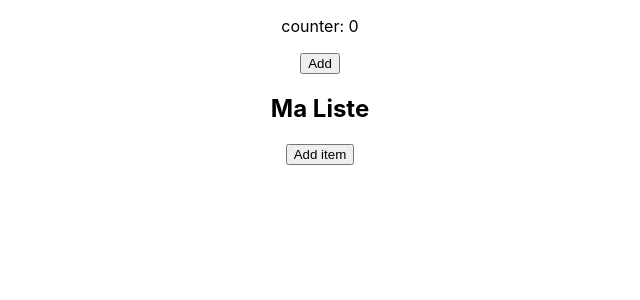
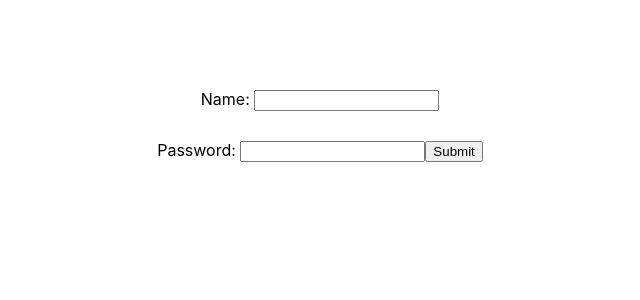
Before and after one commit to fahemGithub/formation-react, a React (Create React App) app in the folder react_tutorial/: page / in a window 1280 px wide. Shown: the top 300 px of the page, without its empty margins (320-960 px from the left). Built offline with nearby package versions, Linux system fonts and the light colour scheme.

Commit message:
usestate

```diff
--- a/react_tutorial/src/App.css
+++ b/react_tutorial/src/App.css
@@ -1,3 +1,7 @@
 .App {
   text-align: center;
 }
+
+* {
+  margin-top: 30px;
+}
--- a/react_tutorial/src/App.js
+++ b/react_tutorial/src/App.js
@@ -1,15 +1,12 @@
 import "./App.css";
-import Section from "./components/Section";
-import Sectiontwo from "./components/Sectiontwo";
-import About from "./components/About";
-import Football from "./components/Football";
 import Counter from "./components/Counter";
+import Form from "./components/Contact-form";
 
 function App() {
     const name = "mohamed";
     return (
         <div className='App'>
-            <Counter />
+            <Form />
         </div>
     );
 }
@@ -17,6 +14,12 @@ export default App;
 
 /**
  *
+ * import Section from "./components/Section";
+import Sectiontwo from "./components/Sectiontwo";
+import About from "./components/About";
+import Football from "./components/Football";
+            <Counter />
+
       <p>hello {name}</p>
       <Section name = {name}/>
       <Sectiontwo nameTwo = {name} />
--- /dev/null
+++ b/react_tutorial/src/components/Contact-form.js
@@ -0,0 +1,30 @@
+import React, { useState } from "react";
+
+export default function Form() {
+  const [formData, setFormData] = useState({
+    name: "",
+    password: ""
+  })
+  const submit = (e) => {
+    e.preventDefault();
+    console.log(formData);
+  }
+  const changeValue = (e) => {
+    const {name, value} = e.target;
+    setFormData((prev) => ({
+      ...prev, [name]: value
+    }))
+
+  }
+
+  return (
+        <form onSubmit={submit}>
+            <label>Name: </label>
+            <input type='text' name='name' value={formData.name} onChange={changeValue}/>
+            <br />
+            <label>Password: </label>
+            <input type='password' name='password' value={formData.password} onChange={changeValue}/>
+            <button type='submit'>Submit</button>
+        </form>
+    );
+}
```
